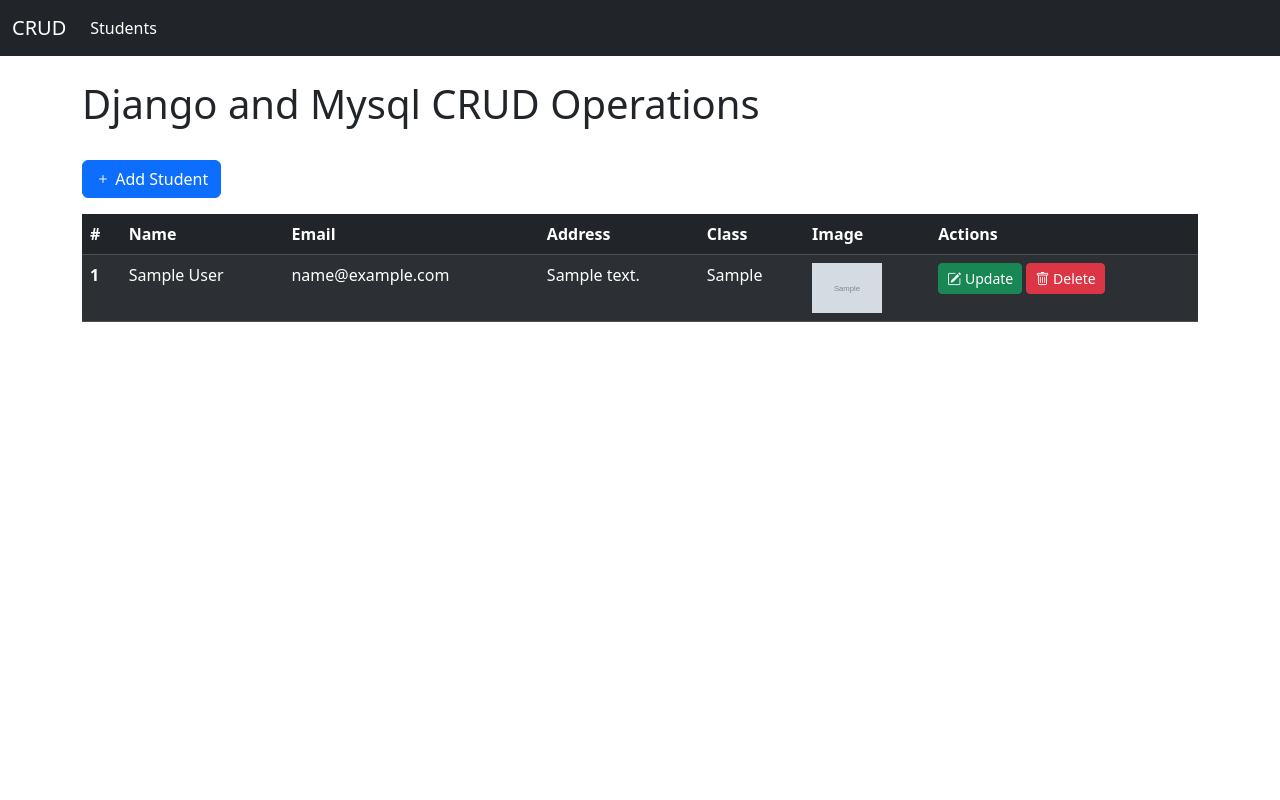
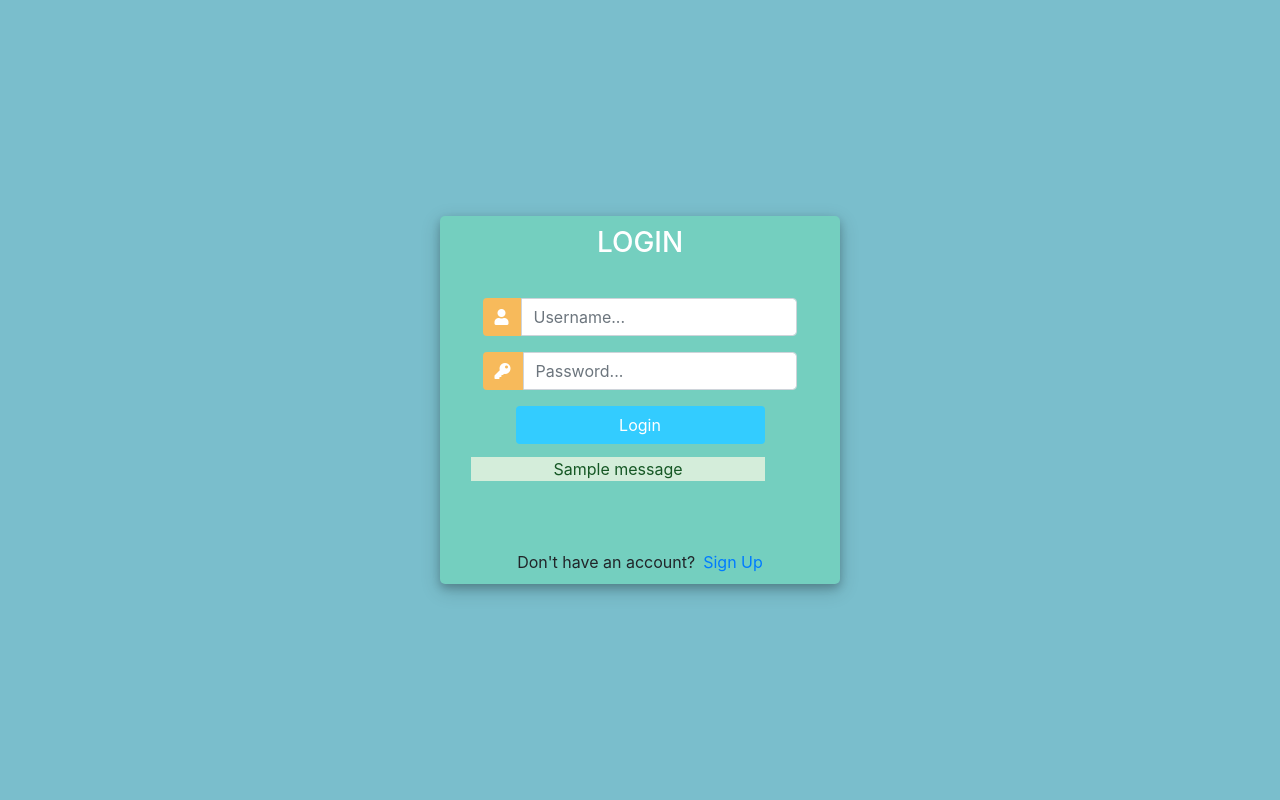
Before and after one commit to Sharmarke-Said/Django-CRUD-Operations, a Django app: page / in a window 1280 px wide. Run offline with Django 4.2, Linux system fonts and the light colour scheme; tables that the repository leaves empty hold one stand-in row (Sample ...); one stand-in notice (Sample message) is shown; some libraries are stand-ins or nearby versions.

Commit message:
User registration, Login and Logout added

```diff
--- a/crudapp/forms.py
+++ b/crudapp/forms.py
@@ -1,5 +1,17 @@
+
+from django.contrib.auth.forms import UserCreationForm
+from django.contrib.auth.models import User
 from django import forms
 from .models import Student
+
+
+class CreateUserForm(UserCreationForm):
+
+    # email = forms.EmailField()
+
+    class Meta:
+        model = User
+        fields = ['username', 'email', 'password1', 'password2']
 
 
 class StudentRegistrationForm(forms.ModelForm):
--- a/crudapp/templates/crudapp/base.html
+++ b/crudapp/templates/crudapp/base.html
@@ -21,7 +21,7 @@
     <!-- Navbar -->
     <nav class="navbar navbar-expand-lg navbar-dark bg-dark">
       <div class="container-fluid">
-        <a class="navbar-brand" href="{% url 'index' %}">CRUD</a>
+        <a class="navbar-brand" href="{% url 'view_students' %}">CRUD</a>
         <button
           class="navbar-toggler"
           type="button"
@@ -36,12 +36,23 @@
         <div class="collapse navbar-collapse" id="navbarNav">
           <ul class="navbar-nav">
             <li class="nav-item">
-              <a class="nav-link active" aria-current="page" href="{% url 'index' %}"
+              <a class="nav-link active" aria-current="page" href="{% url 'view_students' %}"
                 >Students</a
               >
             </li>
 
           </ul>
+
+
+        <ul class="navbar-nav ms-auto">
+        {% if user.is_authenticated %}
+          <li class="nav-item">
+            <a class="nav-link" href="{% url 'logout_view' %}">Logout</a>
+          </li>
+        {% endif %}
+      </ul>
+
+
         </div>
       </div>
     </nav>
--- a/crudapp/templates/crudapp/index.html
+++ b/crudapp/templates/crudapp/index.html
@@ -63,7 +63,7 @@
                 <!-- Update (Update) Button -->
                 <button type="button" class="btn btn-success btn-sm" data-bs-toggle="modal"
                         data-bs-target="#updateModal{{ student.id }}">
-                    <i class="bi bi-pencil-square"></i> Update
+                    <i class="bi bi-pencil-square"></i>
                 </button>
                 <!-- <a href="{% url 'update_student' student.id %}">
                     <button type="button" class="btn btn-success" >Update</button>
@@ -73,7 +73,7 @@
                     {% csrf_token %}
                     <button type="submit" class="btn btn-danger btn-sm"
                             onclick="return confirm('Are you sure you want to delete this student?')">
-                        <i class="bi bi-trash"></i> Delete
+                        <i class="bi bi-trash"></i>
                     </button>
                 </form>
             </td>
--- /dev/null
+++ b/crudapp/templates/crudapp/login.html
@@ -0,0 +1,134 @@
+<!DOCTYPE html>
+<html>
+
+<head>
+	<title>Login</title>
+	<link rel="stylesheet" href="https://stackpath.bootstrapcdn.com/bootstrap/4.1.3/css/bootstrap.min.css" integrity="sha384-MCw98/SFnGE8fJT3GXwEOngsV7Zt27NXFoaoApmYm81iuXoPkFOJwJ8ERdknLPMO" crossorigin="anonymous">
+	<script src="https://ajax.googleapis.com/ajax/libs/jquery/3.3.1/jquery.min.js"></script>
+	<link rel="stylesheet" href="https://use.fontawesome.com/releases/v5.6.1/css/all.css" integrity="sha384-gfdkjb5BdAXd+lj+gudLWI+BXq4IuLW5IT+brZEZsLFm++aCMlF1V92rMkPaX4PP" crossorigin="anonymous">
+
+
+	<style>
+		body,
+		html {
+			margin: 0;
+			padding: 0;
+			height: 100%;
+			background: #7abecc !important;
+		}
+		.user_card {
+			width: 400px;
+			margin-top: auto;
+			margin-bottom: auto;
+			background: #74cfbf;
+			position: relative;
+			display: flex;
+			justify-content: center;
+			flex-direction: column;
+			padding: 10px;
+			box-shadow: 0 4px 8px 0 rgba(0, 0, 0, 0.2), 0 6px 20px 0 rgba(0, 0, 0, 0.19);
+			-webkit-box-shadow: 0 4px 8px 0 rgba(0, 0, 0, 0.2), 0 6px 20px 0 rgba(0, 0, 0, 0.19);
+			-moz-box-shadow: 0 4px 8px 0 rgba(0, 0, 0, 0.2), 0 6px 20px 0 rgba(0, 0, 0, 0.19);
+			border-radius: 5px;
+
+		}
+
+		.form_container {
+			margin-top: 30px;
+		}
+
+		#form-title{
+			color: #fff;
+
+		}
+
+		.login_btn {
+			width: 100%;
+			background: #33ccff !important;
+			color: white !important;
+		}
+		.login_btn:focus {
+			box-shadow: none !important;
+			outline: 0px !important;
+		}
+		.login_container {
+			padding: 0 2rem;
+		}
+		.input-group-text {
+			background: #f7ba5b !important;
+			color: white !important;
+			border: 0 !important;
+			border-radius: 0.25rem 0 0 0.25rem !important;
+		}
+		.input_user,
+		.input_pass:focus {
+			box-shadow: none !important;
+			outline: 0px !important;
+		}
+
+		#messages{
+			background-color: grey;
+			color: #fff;
+			padding: 10px;
+			margin-top: 10px;
+		}
+	</style>
+
+</head>
+<body>
+	<div class="container h-100">
+		<div class="d-flex justify-content-center h-100">
+			<div class="user_card">
+				<div class="d-flex justify-content-center">
+
+
+					<h3 id="form-title">LOGIN</h3>
+				</div>
+				<div class="d-flex justify-content-center form_container">
+					<form method="POST" action="{% url 'login_page' %}">
+						{% csrf_token %}
+						<div class="input-group mb-3">
+							<div class="input-group-append">
+								<span class="input-group-text"><i class="fas fa-user"></i></span>
+							</div>
+							<input type="text" name="username" placeholder="Username..." class="form-control">
+						</div>
+						<div class="input-group mb-2">
+							<div class="input-group-append">
+								<span class="input-group-text"><i class="fas fa-key"></i></span>
+							</div>
+								<input type="password" name="password" placeholder="Password..." class="form-control" >
+						</div>
+
+
+							<div class="d-flex justify-content-center mt-3 login_container">
+				 				<input class="btn login_btn" type="submit" value="Login">
+				   			</div>
+					</form>
+
+				</div>
+
+				{% if messages %}
+				<div class="alert alert-dismissible fade show text-center" role="alert">
+					<ul class="list-unstyled mb-0 mt-0">
+						{% for message in messages %}
+							<p{% if message.tags %} class="alert-{{ message.tags }}"{% endif %}>{{ message }}</p>
+						{% endfor %}
+					</ul>
+				</div>
+			{% endif %}
+
+
+
+				<div class="mt-4">
+					<div class="d-flex justify-content-center links">
+						Don't have an account? <a href="{% url 'register' %}" class="ml-2">Sign Up</a>
+					</div>
+
+				</div>
+			</div>
+		</div>
+	</div>
+</body>
+
+</html>
--- a/crudapp/urls.py
+++ b/crudapp/urls.py
@@ -2,7 +2,10 @@
 from . import views
 
 urlpatterns = [
-    path('', views.index, name='index'),
+    path('', views.login_page, name="login_page"),
+    path('register/', views.register, name='register'),
+    path('logout-view/', views.logout_view, name='logout_view'),
+    path('view-students/', views.view_students, name='view_students'),
     path('add-student/', views.add_student, name='add_student'),
     path('update-student/<int:id>/', views.update_student, name='update_student'),
     path('delete-student/<int:id>/', views.delete_student, name='delete_student'),
--- a/crudapp/views.py
+++ b/crudapp/views.py
@@ -1,11 +1,81 @@
 from django.shortcuts import render, HttpResponse, redirect, get_object_or_404
-from .forms import StudentRegistrationForm
+from django.contrib.auth.forms import UserCreationForm
+from django.contrib.auth import authenticate, login
+from django.contrib import messages
+from django.contrib.auth.decorators import login_required
+from .forms import StudentRegistrationForm, CreateUserForm
 from .models import Student
 
 # Create your views here.
 
 
-def index(request):
+
+from django.shortcuts import render, redirect
+from django.contrib.auth import authenticate, login, logout
+
+
+
+@login_required(login_url='login_page')
+def register(request):
+    if request.user.is_authenticated:
+        return redirect('view_students')
+    else:
+        form = CreateUserForm()
+        if request.method == 'POST':
+            form = CreateUserForm(request.POST)
+            if form.is_valid():
+                form.save()
+                user = form.cleaned_data.get('username')
+                messages.success(request, 'Account was created for ' + user)
+                return redirect('login_page')
+
+        return render(request, 'crudapp/register.html', {'form': form})
+
+
+
+
+def login_page(request):
+    if request.user.is_authenticated:
+        return redirect('view_students')
+    else:
+        if request.method == 'POST':
+            username = request.POST.get('username')
+            password = request.POST.get('password')
+
+            user = authenticate(request, username=username, password=password)
+
+            if user is not None:
+                login(request, user)
+                return redirect('view_students')  # Update the view name to your desired view
+            else:
+                messages.error(request, 'Invalid username or password')
+                return redirect('login_page')
+
+        return render(request, 'crudapp/login.html')
+
+
+def logout_view(request):
+    logout(request)
+    return redirect('login_page')
+
+
+
+
+
+
+        # username = form.cleaned_data.get('username')
+            # password = form.cleaned_data.get('password1')
+            # user = authenticate(username=username, password=password)
+            # login(request, user)
+            # return redirect('view_students')
+    # else:
+    #     form = UserCreationForm()
+
+
+
+
+@login_required(login_url='login_page')
+def view_students(request):
     students = Student.objects.all()
     form = StudentRegistrationForm()  # Create an empty form
     return render(request, 'crudapp/index.html', {'students': students, 'form': form})
@@ -15,7 +85,7 @@
         form = StudentRegistrationForm(request.POST, request.FILES)
         if form.is_valid():
             form.save()
-            return redirect('index')
+            return redirect('view_students')
     else:
         form = StudentRegistrationForm()
 
@@ -30,7 +100,7 @@
     if request.method == 'POST':
         student.delete()
 
-        return redirect('index')
+        return redirect('view_students')
 
     return render(request, 'crudapp/index.html', {'student': student})
 
@@ -61,7 +131,7 @@
     if form.is_valid():
         form.save()
 
-        return redirect('index')
+        return redirect('view_students')
     # else:
     #     form = StudentRegistrationForm()
 
--- a/django_CRUD/settings.py
+++ b/django_CRUD/settings.py
@@ -142,3 +142,7 @@
 # https://docs.djangoproject.com/en/4.2/ref/settings/#default-auto-field
 
 DEFAULT_AUTO_FIELD = 'django.db.models.BigAutoField'
+
+
+
+# AUTH_USER_MODEL = 'crudapp.CreateUser'
```
Also changed, not shown: crudapp/models.py (+9 -0 lines), crudapp/templates/crudapp/register.html (added, +159 -0 lines), crudapp/migrations/0003_createuser.py (added).
